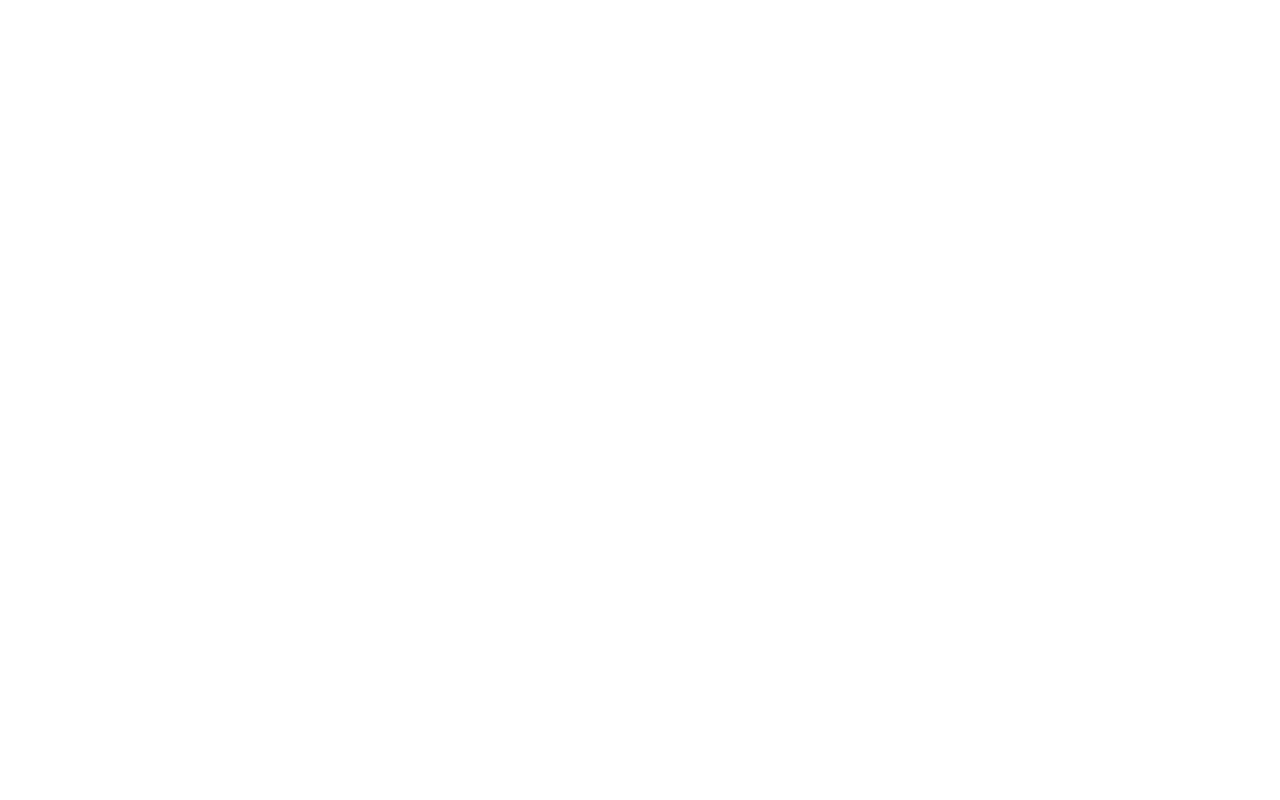
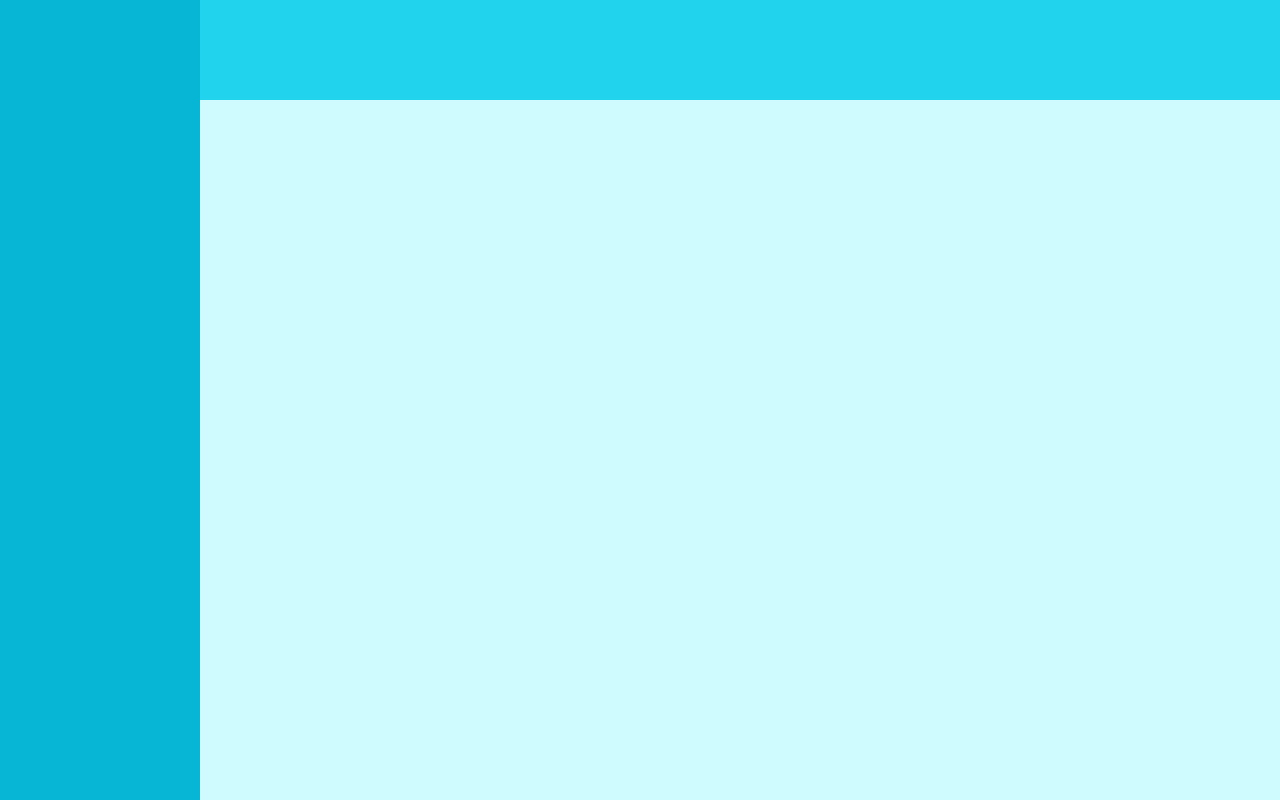
Before and after one commit to bilaallatif/dashboard, a plain HTML site: page index.html in a window 1280 px wide. Drawn offline with Linux system fonts and the light colour scheme.

Commit message:
Added basic structure

```diff
--- a/index.html
+++ b/index.html
@@ -3,9 +3,14 @@
 <head>
     <meta charset="UTF-8">
     <meta name="viewport" content="width=device-width, initial-scale=1.0">
+    <link rel="stylesheet" href="style.css"/>
     <title>Document</title>
 </head>
 <body>
-
+<div class="sidebar"></div>
+<div class="content">
+    <div class="navbar"></div>
+    <div class="dash"></div>
+</div>
 </body>
 </html>
--- a/style.css
+++ b/style.css
@@ -0,0 +1,27 @@
+body
+{
+    background-color: #cffafe;
+
+    height: 100vh;
+    width: 100vw;
+    margin: 0;
+
+    display: grid;
+    grid-template-columns: 200px auto;
+}
+
+.sidebar
+{
+    background-color: #06b6d4;
+}
+
+.content
+{
+    display: grid;
+    grid-template-rows: 100px auto;
+}
+
+.content .navbar
+{
+    background-color: #22d3ee;
+}
```
Also changed, not shown: ideas.txt (added).
